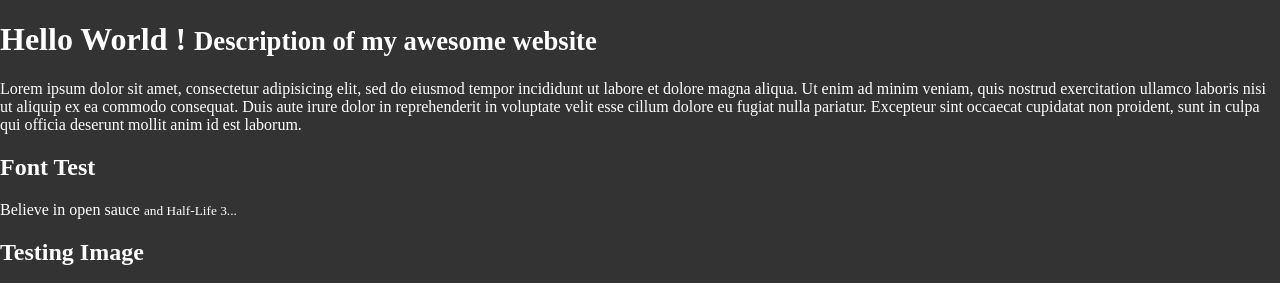
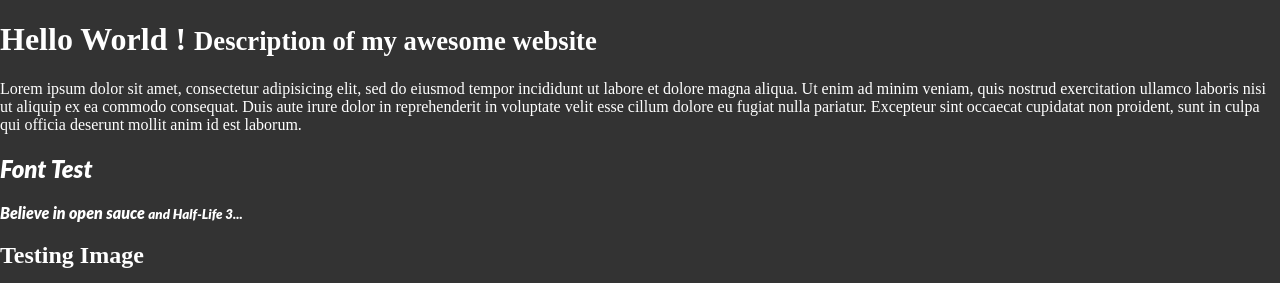
Before and after one commit to SkullMasher/npm_scripts, a PHP site: page / in a window 1280 px wide. Shown: the top 283 px of the page. Run offline with PHP 8.4, Linux system fonts and the light colour scheme; some web fonts are replaced.

Commit message:
Putting NPM depedencies at the right place

```diff
--- a/app/css/style.css
+++ b/app/css/style.css
@@ -1,3 +1,39 @@
+/* Lato (medium, regular) */
+@font-face {
+  font-family: "Lato Medium";
+  src: url("/node_modules/lato-font/fonts/lato-medium/lato-medium.eot");
+  src: url("/node_modules/lato-font/fonts/lato-medium/lato-medium.eot?#iefix") format("embedded-opentype"), url("/node_modules/lato-font/fonts/lato-medium/lato-medium.woff") format("woff"), url("/node_modules/lato-font/fonts/lato-medium/lato-medium.ttf") format("truetype");
+  font-weight: 400;
+  font-style: normal;
+}
+
+/* Lato (medium, italic) */
+@font-face {
+  font-family: "Lato Medium";
+  src: url("/node_modules/lato-font/fonts/lato-medium-italic/lato-medium-italic.eot");
+  src: url("/node_modules/lato-font/fonts/lato-medium-italic/lato-medium-italic.eot?#iefix") format("embedded-opentype"), url("/node_modules/lato-font/fonts/lato-medium-italic/lato-medium-italic.woff") format("woff"), url("/node_modules/lato-font/fonts/lato-medium-italic/lato-medium-italic.ttf") format("truetype");
+  font-weight: 400;
+  font-style: italic;
+}
+
+/* Lato (black, regular) */
+@font-face {
+  font-family: Lato;
+  src: url("/node_modules/lato-font/fonts/lato-black/lato-black.eot");
+  src: url("/node_modules/lato-font/fonts/lato-black/lato-black.eot?#iefix") format("embedded-opentype"), url("/node_modules/lato-font/fonts/lato-black/lato-black.woff") format("woff"), url("/node_modules/lato-font/fonts/lato-black/lato-black.ttf") format("truetype");
+  font-weight: 900;
+  font-style: normal;
+}
+
+/* Lato (black, italic) */
+@font-face {
+  font-family: Lato;
+  src: url("/node_modules/lato-font/fonts/lato-black-italic/lato-black-italic.eot");
+  src: url("/node_modules/lato-font/fonts/lato-black-italic/lato-black-italic.eot?#iefix") format("embedded-opentype"), url("/node_modules/lato-font/fonts/lato-black-italic/lato-black-italic.woff") format("woff"), url("/node_modules/lato-font/fonts/lato-black-italic/lato-black-italic.ttf") format("truetype");
+  font-weight: 900;
+  font-style: italic;
+}
+
 body {
   margin: 0;
   background-color: #333;
@@ -9,4 +45,11 @@ img {
   height: auto;
 }
 
+.font-test {
+  /* Lato (black, italic) */
+  font-family: Lato;
+  font-weight: 900;
+  font-style: italic;
+}
+
 /*# sourceMappingURL=../../style.map.css */
--- a/app/index.html
+++ b/app/index.html
@@ -14,10 +14,11 @@
 		consequat. Duis aute irure dolor in reprehenderit in voluptate velit esse
 		cillum dolore eu fugiat nulla pariatur. Excepteur sint occaecat cupidatat non
 		proident, sunt in culpa qui officia deserunt mollit anim id est laborum.</p>
-		<h2>Font Test</h2>
+		<h2 class="font-test">Font Test</h2>
 		<p class="font-test">Believe in open sauce <small>and Half-Life 3...</small></p>
 		<h2>Testing Image</h2>
 		<img src="img/doot.jpg">
+		<img src="img/I_want_to_believe.jpg">
 	</main>
 </body>
 </html>
--- a/app/sass/style.scss
+++ b/app/sass/style.scss
@@ -1,3 +1,11 @@
+@import 'node_modules/lato-font/scss/public-api';
+
+$lato-font-path: '/node_modules/lato-font/fonts';
+
+@include lato-include-font('medium');
+@include lato-include-font('black');
+
+
 body {
 	margin: 0;
 	background-color: #333;
@@ -8,3 +16,7 @@ img {
 	width: 100%;
 	height: auto;
 }
+
+.font-test {
+	@include lato-font('black', italic);
+}
```
Also changed, not shown: app/css/style.map.css (+7 -2 lines), node_scripts/build.js (+4 -4 lines), package.json (+11 -12 lines), app/img/I_want_to_believe.jpg (added).
